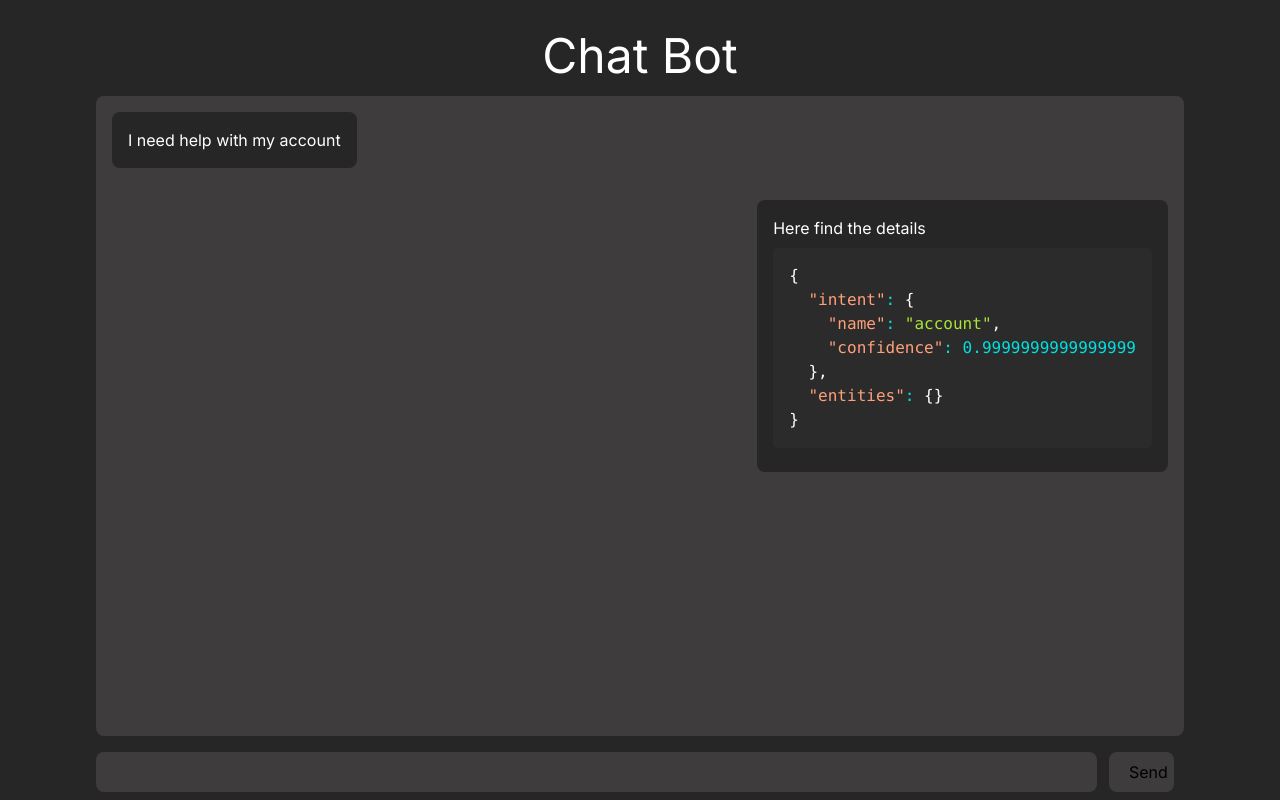
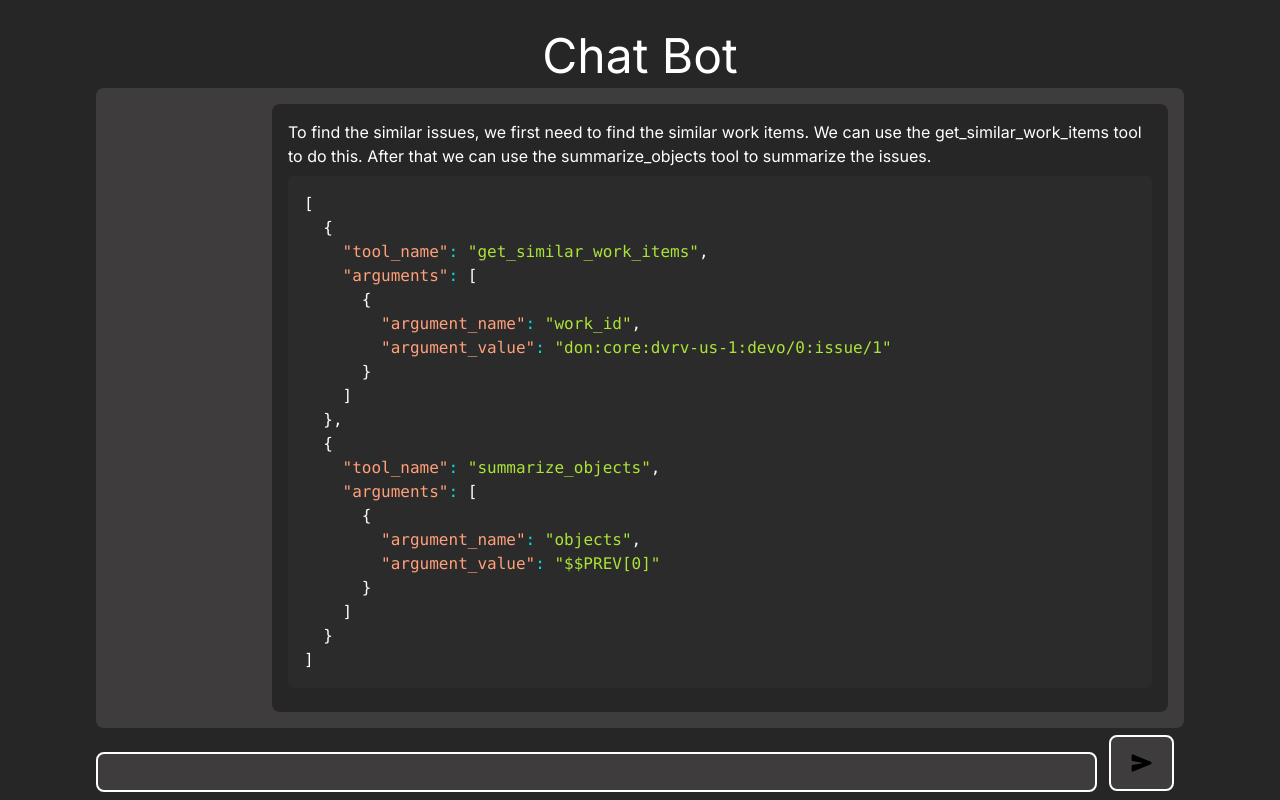
Before and after one commit to IIT-Patna-Inter-IIT-Tech-Meet/DevRev-chatbot-frontend, a Next.js app: page / in a window 1280 px wide. Built offline with nearby package versions, Linux system fonts and the light colour scheme.

Commit message:
Added loader while waiting

```diff
--- a/package.json
+++ b/package.json
@@ -12,6 +12,8 @@
     "next": "14.0.4",
     "react": "^18",
     "react-dom": "^18",
+    "react-icons": "^4.12.0",
+    "react-loader-spinner": "^6.1.0",
     "react-syntax-highlighter": "^15.5.0"
   },
   "devDependencies": {
--- a/src/pages/index.js
+++ b/src/pages/index.js
@@ -1,6 +1,8 @@
 import { Inter } from 'next/font/google'
 import { useState, useRef, useEffect } from 'react'
 import ChatBubble from '@/components/ChatBubble'
+import { IoSend } from 'react-icons/io5'
+import { Bars } from 'react-loader-spinner'
 const inter = Inter({ subsets: ['latin'] })
 
 export default function Home() {
@@ -14,13 +16,16 @@ export default function Home() {
         messages.push({ text: query, isResponse: false })
         setQuery('')
         setLoading(true)
-        const res = await fetch('http://127.0.0.1:8000/api/query/', {
-            method: 'POST',
-            headers: {
-                'Content-Type': 'application/json',
-            },
-            body: JSON.stringify({ query }),
-        })
+        const res = await fetch(
+            'https://bb08-14-139-194-118.ngrok.io/api/query/',
+            {
+                method: 'POST',
+                headers: {
+                    'Content-Type': 'application/json',
+                },
+                body: JSON.stringify({ query }),
+            }
+        )
         const json = await res.json()
         setResponse(json)
         console.log(json)
@@ -43,6 +48,8 @@ export default function Home() {
         <main
             className={`flex min-h-screen flex-col items-center justify-between px-24 pt-8 pb-2 ${inter.className} bg-[#272626]`}
         >
+            {/* Create a loader when loading is true */}
+
             <h1 className="text-white text-5xl ">Chat Bot</h1>
             <div
                 className="bg-[#3e3c3c] border-white border-6 rounded-lg w-full h-[80vh] overflow-x-auto"
@@ -50,30 +57,61 @@ export default function Home() {
             >
                 {/* Chat Bubble */}
                 <ChatBubble
-                    text="I need help with my account"
+                    text="Summarize issues similar to don:core:dvrv-us-1:devo/0:issue/1"
                     isResponse={false}
                 />
                 <ChatBubble
-                    text="Here find the details"
+                    text="To find the similar issues, we first need to find the similar work items. We can use the get_similar_work_items tool to do this. After that we can use the summarize_objects tool to summarize the issues."
                     isResponse={true}
-                    code={{
-                        intent: {
-                            name: 'account',
-                            confidence: 0.9999999999999999,
+                    code={[
+                        {
+                            tool_name: 'get_similar_work_items',
+                            arguments: [
+                                {
+                                    argument_name: 'work_id',
+                                    argument_value:
+                                        'don:core:dvrv-us-1:devo/0:issue/1',
+                                },
+                            ],
                         },
-                        entities: {},
-                    }}
+                        {
+                            tool_name: 'summarize_objects',
+                            arguments: [
+                                {
+                                    argument_name: 'objects',
+                                    argument_value: '$$PREV[0]',
+                                },
+                            ],
+                        },
+                    ]}
                 />
                 {console.log(messages)}
                 {messages &&
                     messages.map((message, index) => (
                         <ChatBubble {...message} />
                     ))}
+                {loading && (
+                    <div className={`flex justify-end p-4`}>
+                        <div
+                            className={`bg-${'green'} text-${'black'} rounded-lg p-4 max-w-4xl bg-[#272626]`}
+                        >
+                            <Bars
+                                height="80"
+                                width="180"
+                                color="#4fa94d"
+                                ariaLabel="bars-loading"
+                                wrapperStyle={{}}
+                                wrapperClass=""
+                                visible={true}
+                            />
+                        </div>
+                    </div>
+                )}
             </div>
             <div className="w-full">
                 <input
                     type="text"
-                    className="bg-[#3e3c3c] border-white border-6 px-5 rounded-lg w-[92%] h-[5vh]"
+                    className="bg-[#3e3c3c] border-white border-2 px-5 rounded-lg w-[92%] h-[5vh]"
                     value={query}
                     onChange={(e) => setQuery(e.target.value)}
                     onKeyUp={(e) => {
@@ -86,10 +124,10 @@ export default function Home() {
                     }}
                 ></input>
                 <button
-                    className="bg-[#3e3c3c] border-white border-6 px-5 rounded-lg w-[6%] ml-3 h-[5vh]"
+                    className="bg-[#3e3c3c] text-3xl border-white border-2 border-solid px-5 rounded-lg w-[6%] ml-3 h-[7vh] inline-flex items-center justify-center"
                     onClick={handleQuery}
                 >
-                    Send
+                    <IoSend />
                 </button>
             </div>
         </main>
```
Also changed, not shown: 1 other file (tests, documents, lock files or other folders).
